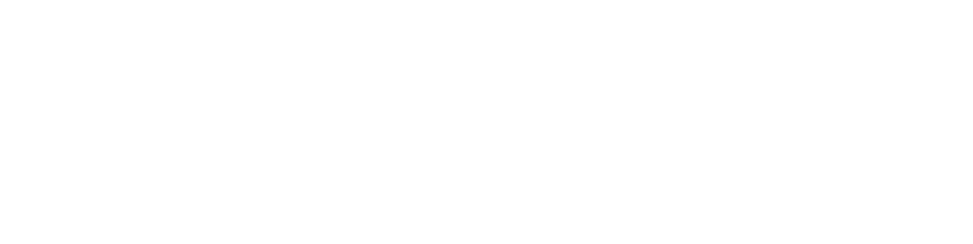
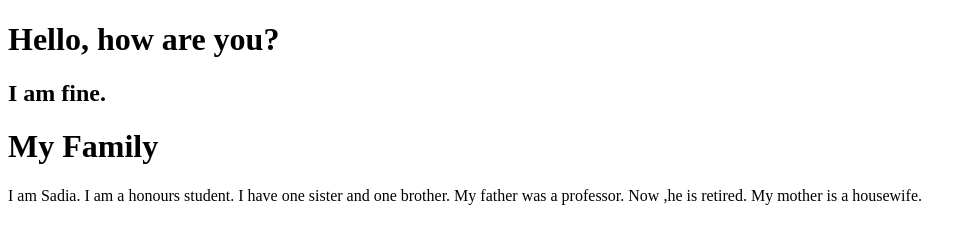
Before and after one commit to SadiaJahanAni/my-second-repo, a plain HTML site: page index.html in a window 1280 px wide. Shown: the whole page, without its empty margins (0-973 px from the left). Drawn offline with Linux system fonts and the light colour scheme.

Commit message:
my second commit

```diff
--- a/index.html
+++ b/index.html
@@ -7,6 +7,9 @@
     <title>Document</title>
 </head>
 <body>
-
+ <h1>Hello, how are you?</h1>
+    <h2>I am fine.</h2>
+    <h1>My Family</h1>
+    <p>I am Sadia. I am a honours student. I have one sister and one brother. My father was a professor. Now ,he is retired. My mother is a housewife. </p>
 </body>
 </html>
```
